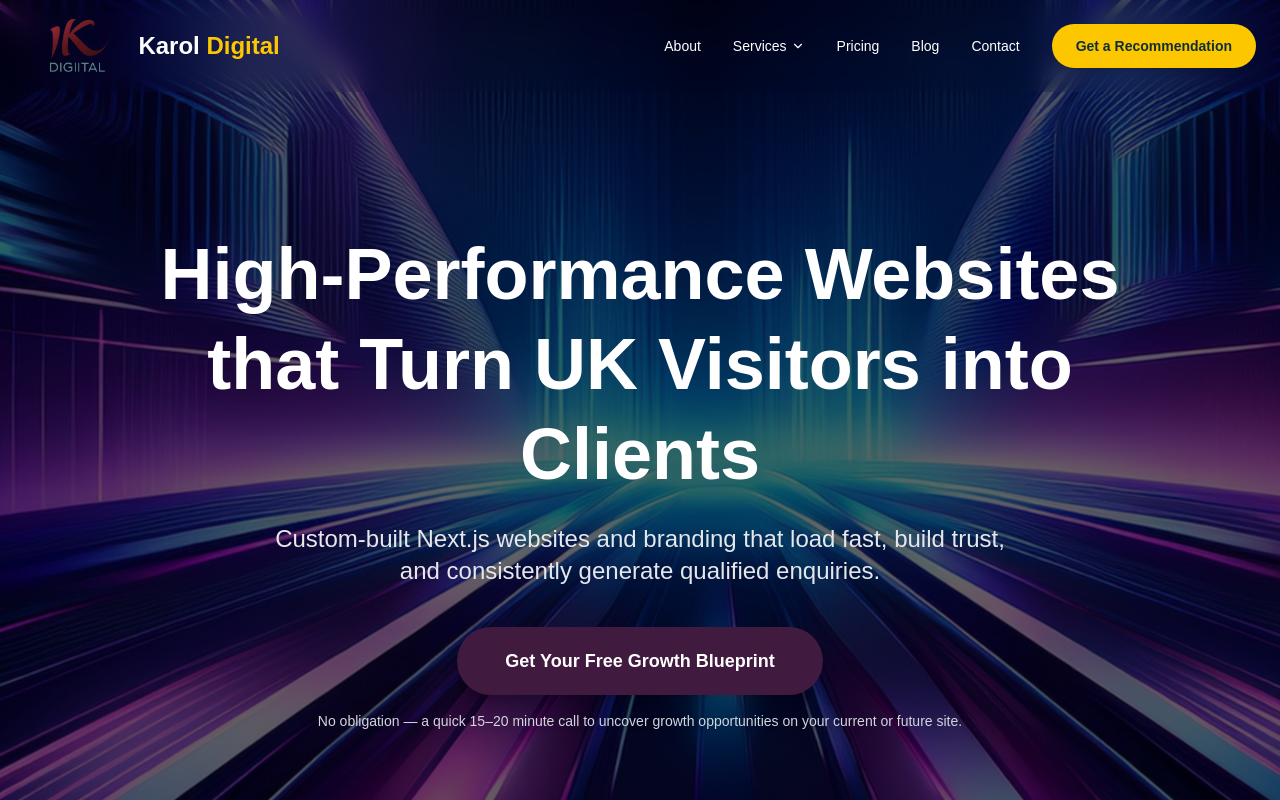
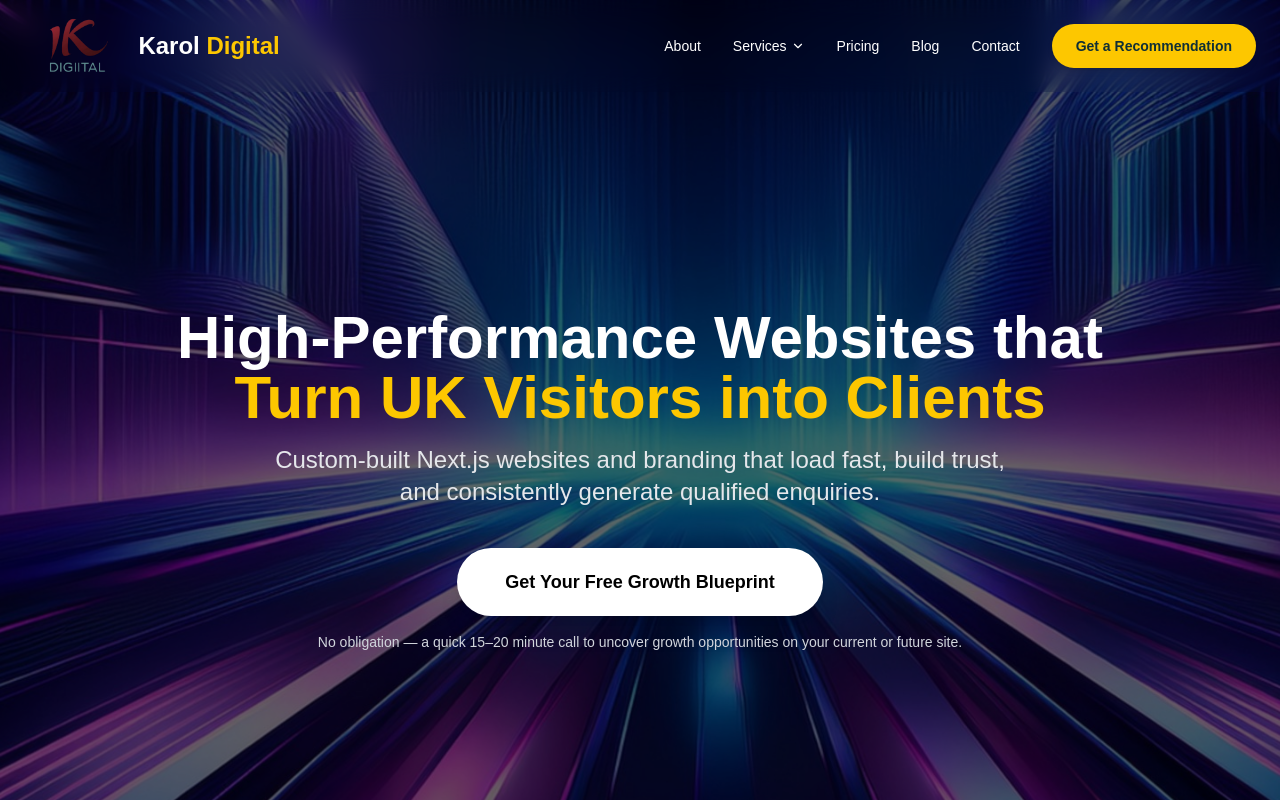
Before and after one commit to Getu4ever/karoldigital-site, a Next.js app: page / in a window 1280 px wide. Shown: the top 800 px of the page. Built offline with nearby package versions, Linux system fonts and the light colour scheme.

Commit message:
fix: update homepge hero section

```diff
--- a/app/page.tsx
+++ b/app/page.tsx
@@ -81,16 +81,18 @@ export default function Home() {
             style={{ objectPosition: "center" }}
           />
           <div className="relative z-10 text-center px-6 max-w-5xl">
-            <h1 className="text-5xl md:text-7xl font-extrabold mb-6 leading-tight">
-              High-Performance Websites that Turn UK Visitors into Clients
+            <h1 className="text-5xl md:text-6xl font-extrabold mb-4">
+              <span className="text-white">High-Performance Websites that </span>
+              <span className="text-yellow-400">Turn UK Visitors into Clients</span>
             </h1>
+
             <p className="text-xl md:text-2xl text-gray-200 mb-10 max-w-3xl mx-auto">
               Custom-built Next.js websites and branding that load fast, build
               trust, and consistently generate qualified enquiries.
             </p>
             <Link
               href="/contact"
-              className="bg-[#411b3f] hover:bg-[#102f35] text-white font-bold px-12 py-5 rounded-full text-lg transition shadow-xl inline-block"
+              className="bg-white hover:bg-yellow-400 text-black font-bold px-12 py-5 rounded-full text-lg transition shadow-xl inline-block"
             >
               Get Your Free Growth Blueprint
             </Link>
```
